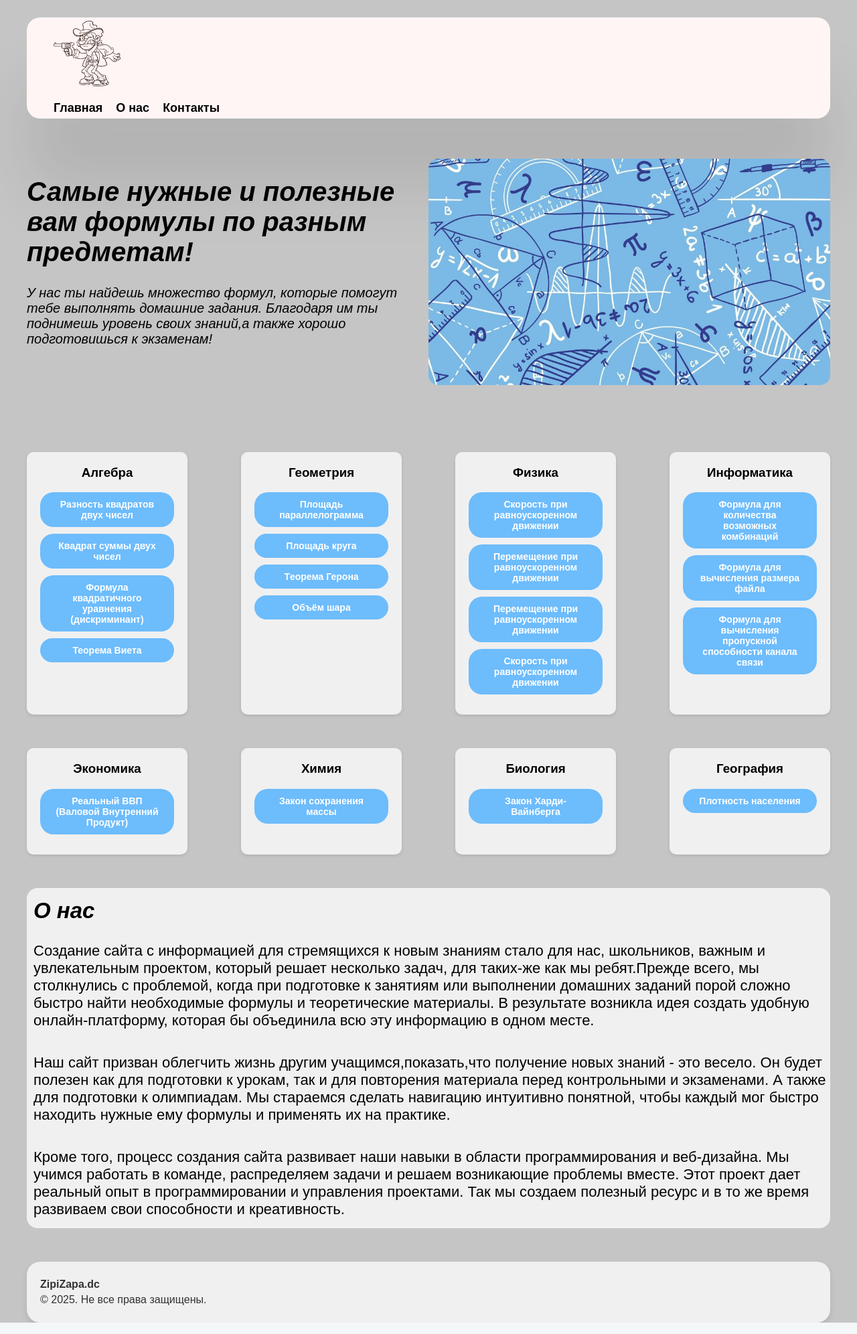
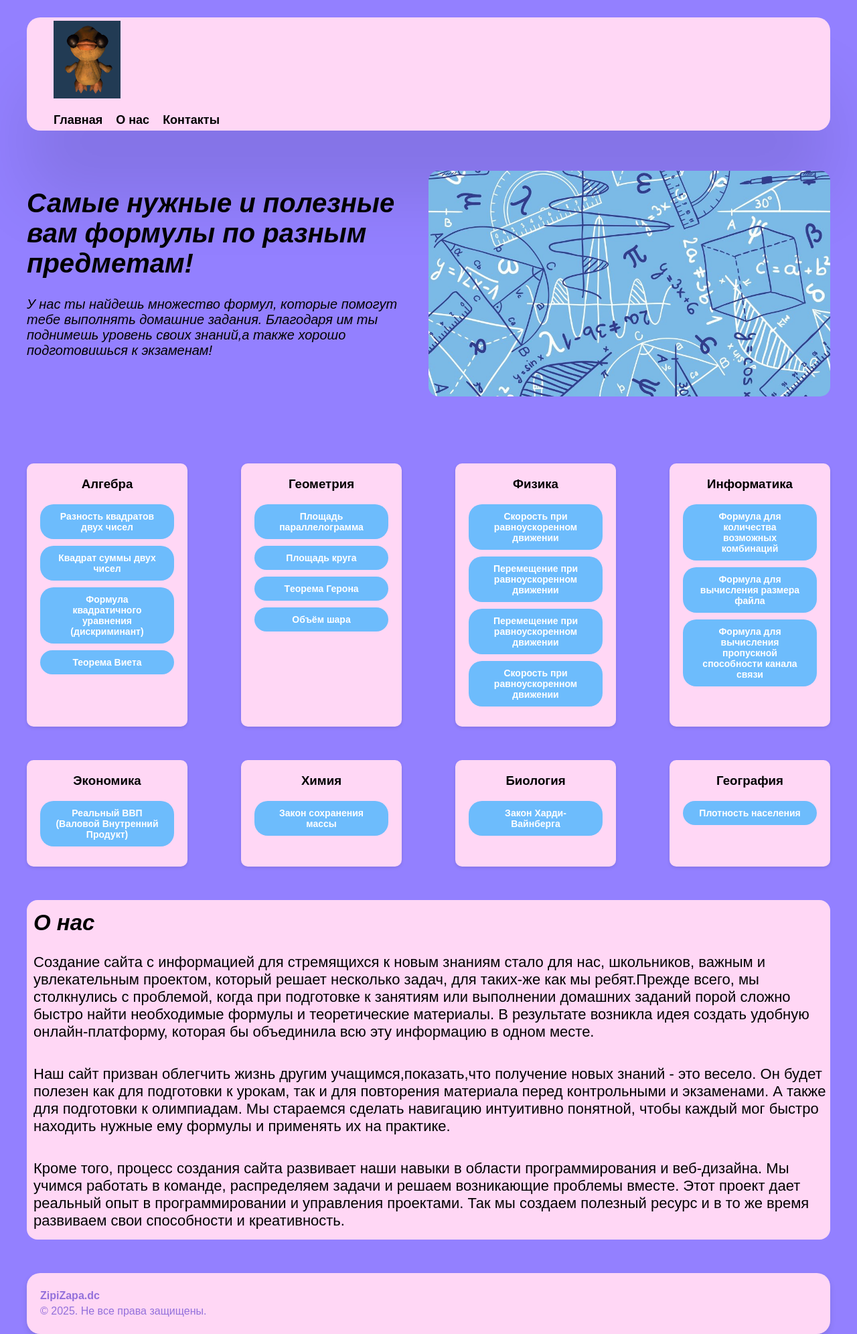
Before and after one commit to deta7171/chipa_chapa, a Flask app: page / in a window 1280 px wide. Shown: the whole page at 67% size. Run offline with Flask 3, Linux system fonts and the light colour scheme; data comes from the database, SQL or seed files in the repository.

Commit message:
new background collor

```diff
--- a/app.py
+++ b/app.py
@@ -138,5 +138,5 @@ def test():
     return render_template('index.html')
 
 
-if __name__=='__main__':
-    app.run(debug=True)
+if __name__ == "__main__":
+    app.run(host="127.0.0.1", port=6565, debug=True)
--- a/static/style.css
+++ b/static/style.css
@@ -17,7 +17,7 @@
   display: flex;
   flex-direction: column;
   align-items: flex-start; /* Выравнивание по левому краю */
-  background-color: #fff5f5;
+  background-color: rgb(255, 215, 245);
   box-shadow: 0 100px 100px rgba(0, 0, 0, 0.1);
   border-radius: 20px;
   padding: 5px 40px;
@@ -60,7 +60,8 @@
   transform: scale(1.1, 1.1);
 }
 .card {
-  background-color: #f0f0f0;
+  color: black;
+  background-color: rgb(255, 215, 245);
   border-radius: 10px;
   padding: 20px;
   box-shadow: 0 2px 5px rgba(0, 0, 0, 0.1);
@@ -114,7 +115,7 @@
 }
 .aboutus {
   margin-top: 50px;
-  background-color: #f0f0f0;
+  background-color: rgb(255, 215, 245);
   border-radius: 16px;
 }
 .aboutus h2 {
@@ -125,6 +126,7 @@
   text-align: left;
 }
 .aboutus p {
+  color: black;
   padding-left: 10px;
   font-size: 22px;
   font-family: Arial, Helvetica, sans-serif;
@@ -155,7 +157,7 @@
 }
 .footer {
   margin-top: 50px;
-  background-color: #f0f0f0;
+  background-color: rgb(255, 215, 245);
   padding: 20px;
   border-radius: 20px;
   box-shadow: 0 4px 8px rgba(0, 0, 0, 0.1);
@@ -163,7 +165,7 @@
 }
 .footer p {
   margin: 5px 0;
-  color: #333;
+  color: mediumpurple;
   font-family: Arial, Helvetica, sans-serif;
 }
 .formuls {
@@ -179,7 +181,7 @@
   text-align: center;
 }
 .form {
-  background-color: #f0f0f0;
+  background-color: rgb(255, 215, 245);
   border-radius: 10px;
   box-shadow: 0 2px 4px rgba(0, 0, 0, 0.1);
   padding: 20px;
--- a/templates/index.html
+++ b/templates/index.html
@@ -9,7 +9,7 @@
     <title>{% block title%}FormulWorld - все про формулы.{% endblock %}</title>
     <style>
         body {
-            background-color: #c5c5c5;
+            background-color: rgb(147, 128, 255);
             height: 100vh; /* На фулл экран */
         }
     </style>
```
Also changed, not shown: static/logo.jpg (deleted), static/logo.png.
